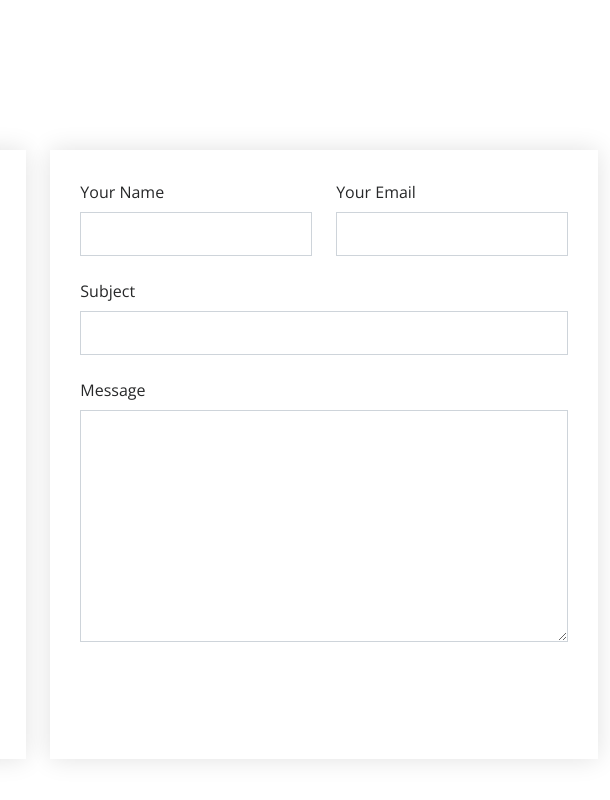
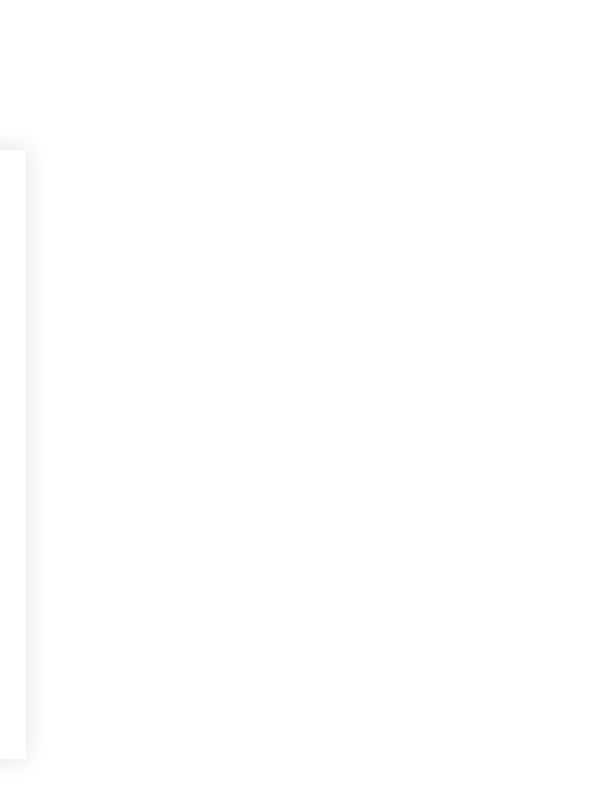
Before and after one commit to jrigholman/emperor, a plain HTML site: page index.html in a window 1280 px wide. Shown: the part 3539-4339 px from the top of the page, 670-1280 px from the left. Drawn offline with nearby package versions, Linux system fonts and the light colour scheme.

Commit message:
Update index.html

```diff
--- a/index.html
+++ b/index.html
@@ -4,15 +4,16 @@
 <head>
   <meta charset="utf-8">
   <meta content="width=device-width, initial-scale=1.0" name="viewport">
-  <script>
+
+  <title>iPortfolio Bootstrap Template - Index</title>
+  <meta content="" name="description">
+  <meta content="" name="keywords">
+
+<script>
   function sendMessage() {
     alert("Sending");
   }
 </script>
-
-  <title>iPortfolio Bootstrap Template - Index</title>
-  <meta content="" name="description">
-  <meta content="" name="keywords">
 
   <!-- Favicons -->
   <link href="assets/img/favicon.png" rel="icon">
@@ -402,32 +403,7 @@
           </div>
 
           <div class="col-lg-7 mt-5 mt-lg-0 d-flex align-items-stretch">
-            <form action="forms/contact.php" method="post" role="form" class="php-email-form">
-              <div class="row">
-                <div class="form-group col-md-6">
-                  <label for="name">Your Name</label>
-                  <input type="text" name="name" class="form-control" id="name" required>
-                </div>
-                <div class="form-group col-md-6">
-                  <label for="name">Your Email</label>
-                  <input type="email" class="form-control" name="email" id="email" required>
-                </div>
-              </div>
-              <div class="form-group">
-                <label for="name">Subject</label>
-                <input type="text" class="form-control" name="subject" id="subject" required>
-              </div>
-              <div class="form-group">
-                <label for="name">Message</label>
-                <textarea class="form-control" name="message" rows="10" required></textarea>
-              </div>
-              <div class="my-3">
-                <div class="loading">Loading</div>
-                <div class="error-message"></div>
-                <div class="sent-message">Your message has been sent. Thank you!</div>
-              </div>
 
-            </form>
           </div>
 
         </div>
```
